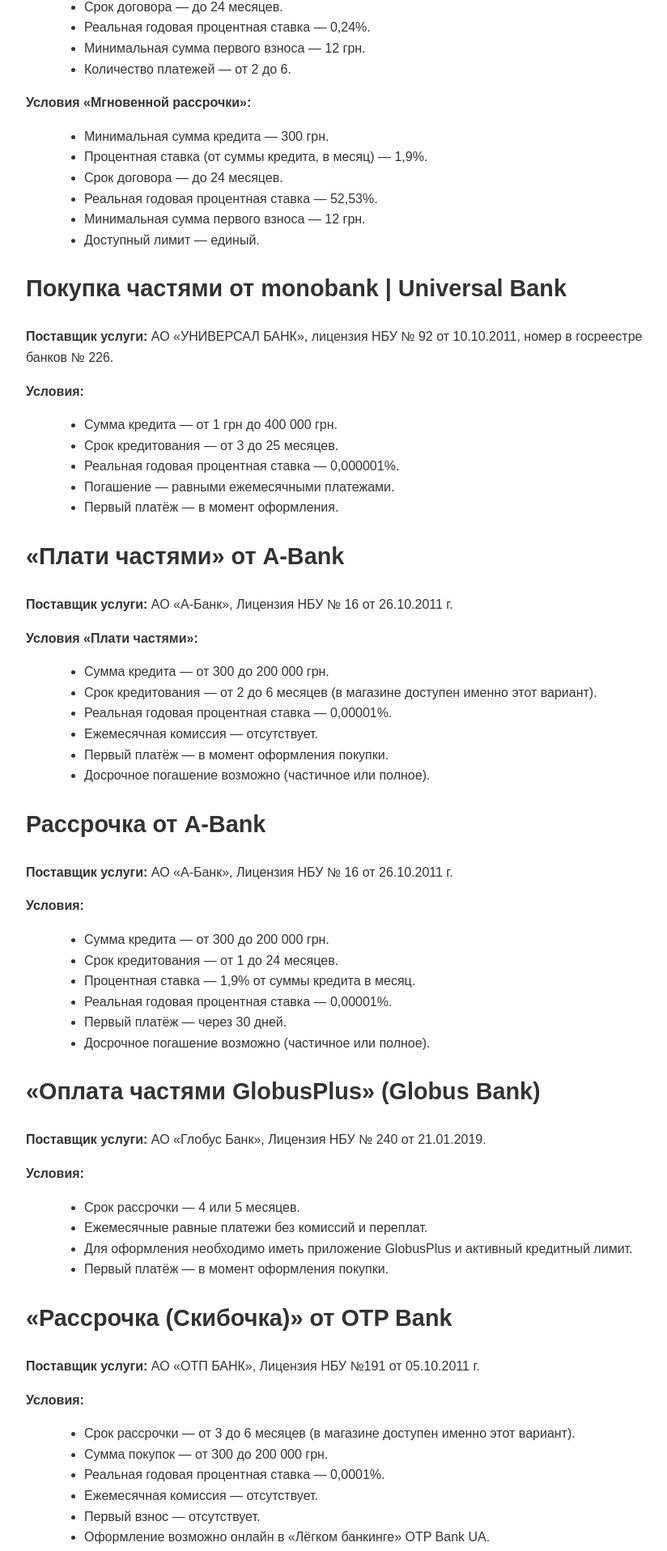
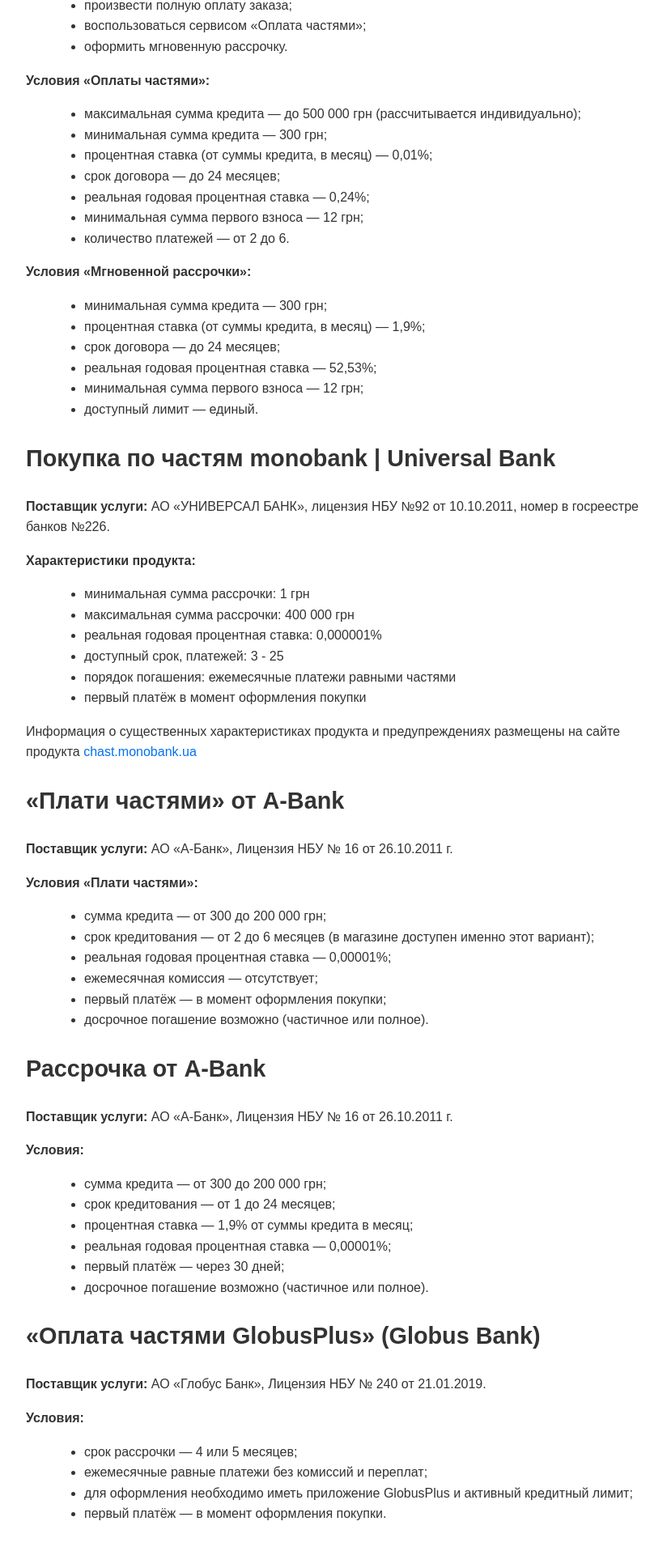
Before and after one commit to smaxim02/mustage_course, a Next.js app: page /payment_info_ru in a window 1280 px wide. Shown: the part 552-2468 px from the top of the page at 81% size, without its empty margins (208-1032 px from the left). Built offline with nearby package versions, Linux system fonts and the light colour scheme.

Commit message:
[Update] text

```diff
--- a/src/app/payment_info_ru/page.tsx
+++ b/src/app/payment_info_ru/page.tsx
@@ -3,15 +3,15 @@
 const PrivacyPolicy = async () => {
   return (
     <main className="privacy-policy">
+      <h1>Оплата</h1>
+      <p>
+        Мы предлагаем несколько удобных способов оплаты для наших клиентов.
+        Выберите оптимальный вариант при оформлении заказа.
+      </p>
+
       <h2>Оплата картами Visa / MasterCard</h2>
-      <p>
-        <strong>Поставщик услуги:</strong> карты любого украинского банка.
-      </p>
-      <p>
-        <strong>Условия:</strong>
-      </p>
       <ul>
-        <li>Оплата возможна картами Visa и MasterCard.</li>
+        <li>Оплата возможна картами любого украинского банка.</li>
         <li>Транзакция осуществляется через защищённый платёжный шлюз.</li>
         <li>
           Поддерживается Google Pay и Apple Pay для быстрой оплаты с мобильного
@@ -25,47 +25,64 @@
         от 05.10.2011 г.
       </p>
       <p>
+        LiqPay — универсальный платёжный сервис от ПриватБанка, который
+        позволяет:
+      </p>
+      <ul>
+        <li>произвести полную оплату заказа;</li>
+        <li>воспользоваться сервисом «Оплата частями»;</li>
+        <li>оформить мгновенную рассрочку.</li>
+      </ul>
+
+      <p>
         <strong>Условия «Оплаты частями»:</strong>
       </p>
       <ul>
         <li>
-          Максимальная сумма кредита — до 500 000 грн (рассчитывается
-          индивидуально).
+          максимальная сумма кредита — до 500 000 грн (рассчитывается
+          индивидуально);
         </li>
-        <li>Минимальная сумма кредита — 300 грн.</li>
-        <li>Процентная ставка (от суммы кредита, в месяц) — 0,01%.</li>
-        <li>Срок договора — до 24 месяцев.</li>
-        <li>Реальная годовая процентная ставка — 0,24%.</li>
-        <li>Минимальная сумма первого взноса — 12 грн.</li>
-        <li>Количество платежей — от 2 до 6.</li>
+        <li>минимальная сумма кредита — 300 грн;</li>
+        <li>процентная ставка (от суммы кредита, в месяц) — 0,01%;</li>
+        <li>срок договора — до 24 месяцев;</li>
+        <li>реальная годовая процентная ставка — 0,24%;</li>
+        <li>минимальная сумма первого взноса — 12 грн;</li>
+        <li>количество платежей — от 2 до 6.</li>
       </ul>
+
       <p>
         <strong>Условия «Мгновенной рассрочки»:</strong>
       </p>
       <ul>
-        <li>Минимальная сумма кредита — 300 грн.</li>
-        <li>Процентная ставка (от суммы кредита, в месяц) — 1,9%.</li>
-        <li>Срок договора — до 24 месяцев.</li>
-        <li>Реальная годовая процентная ставка — 52,53%.</li>
-        <li>Минимальная сумма первого взноса — 12 грн.</li>
-        <li>Доступный лимит — единый.</li>
+        <li>минимальная сумма кредита — 300 грн;</li>
+        <li>процентная ставка (от суммы кредита, в месяц) — 1,9%;</li>
+        <li>срок договора — до 24 месяцев;</li>
+        <li>реальная годовая процентная ставка — 52,53%;</li>
+        <li>минимальная сумма первого взноса — 12 грн;</li>
+        <li>доступный лимит — единый.</li>
       </ul>
 
-      <h2>Покупка частями от monobank | Universal Bank</h2>
+      <h2>Покупка по частям monobank | Universal Bank</h2>
       <p>
-        <strong>Поставщик услуги:</strong> АО «УНИВЕРСАЛ БАНК», лицензия НБУ №
-        92 от 10.10.2011, номер в госреестре банков № 226.
+        <strong>Поставщик услуги:</strong> АО «УНИВЕРСАЛ БАНК», лицензия НБУ №92
+        от 10.10.2011, номер в госреестре банков №226.
       </p>
       <p>
-        <strong>Условия:</strong>
+        <strong>Характеристики продукта:</strong>
       </p>
       <ul>
-        <li>Сумма кредита — от 1 грн до 400 000 грн.</li>
-        <li>Срок кредитования — от 3 до 25 месяцев.</li>
-        <li>Реальная годовая процентная ставка — 0,000001%.</li>
-        <li>Погашение — равными ежемесячными платежами.</li>
-        <li>Первый платёж — в момент оформления.</li>
+        <li>минимальная сумма рассрочки: 1 грн</li>
+        <li>максимальная сумма рассрочки: 400 000 грн</li>
+        <li>реальная годовая процентная ставка: 0,000001%</li>
+        <li>доступный срок, платежей: 3 - 25</li>
+        <li>порядок погашения: ежемесячные платежи равными частями</li>
+        <li>первый платёж в момент оформления покупки</li>
       </ul>
+      <p>
+        Информация о существенных характеристиках продукта и предупреждениях
+        размещены на сайте продукта{' '}
+        <a href="https://chast.monobank.ua">chast.monobank.ua</a>
+      </p>
 
       <h2>«Плати частями» от A-Bank</h2>
       <p>
@@ -76,15 +93,15 @@
         <strong>Условия «Плати частями»:</strong>
       </p>
       <ul>
-        <li>Сумма кредита — от 300 до 200 000 грн.</li>
+        <li>сумма кредита — от 300 до 200 000 грн;</li>
         <li>
-          Срок кредитования — от 2 до 6 месяцев (в магазине доступен именно этот
-          вариант).
+          срок кредитования — от 2 до 6 месяцев (в магазине доступен именно этот
+          вариант);
         </li>
-        <li>Реальная годовая процентная ставка — 0,00001%.</li>
-        <li>Ежемесячная комиссия — отсутствует.</li>
-        <li>Первый платёж — в момент оформления покупки.</li>
-        <li>Досрочное погашение возможно (частичное или полное).</li>
+        <li>реальная годовая процентная ставка — 0,00001%;</li>
+        <li>ежемесячная комиссия — отсутствует;</li>
+        <li>первый платёж — в момент оформления покупки;</li>
+        <li>досрочное погашение возможно (частичное или полное).</li>
       </ul>
 
       <h2>Рассрочка от A-Bank</h2>
@@ -96,12 +113,12 @@
         <strong>Условия:</strong>
       </p>
       <ul>
-        <li>Сумма кредита — от 300 до 200 000 грн.</li>
-        <li>Срок кредитования — от 1 до 24 месяцев.</li>
-        <li>Процентная ставка — 1,9% от суммы кредита в месяц.</li>
-        <li>Реальная годовая процентная ставка — 0,00001%.</li>
-        <li>Первый платёж — через 30 дней.</li>
-        <li>Досрочное погашение возможно (частичное или полное).</li>
+        <li>сумма кредита — от 300 до 200 000 грн;</li>
+        <li>срок кредитования — от 1 до 24 месяцев;</li>
+        <li>процентная ставка — 1,9% от суммы кредита в месяц;</li>
+        <li>реальная годовая процентная ставка — 0,00001%;</li>
+        <li>первый платёж — через 30 дней;</li>
+        <li>досрочное погашение возможно (частичное или полное).</li>
       </ul>
 
       <h2>«Оплата частями GlobusPlus» (Globus Bank)</h2>
@@ -113,13 +130,13 @@
         <strong>Условия:</strong>
       </p>
       <ul>
-        <li>Срок рассрочки — 4 или 5 месяцев.</li>
-        <li>Ежемесячные равные платежи без комиссий и переплат.</li>
+        <li>срок рассрочки — 4 или 5 месяцев;</li>
+        <li>ежемесячные равные платежи без комиссий и переплат;</li>
         <li>
-          Для оформления необходимо иметь приложение GlobusPlus и активный
-          кредитный лимит.
+          для оформления необходимо иметь приложение GlobusPlus и активный
+          кредитный лимит;
         </li>
-        <li>Первый платёж — в момент оформления покупки.</li>
+        <li>первый платёж — в момент оформления покупки.</li>
       </ul>
 
       <h2>«Рассрочка (Скибочка)» от OTP Bank</h2>
@@ -132,15 +149,15 @@
       </p>
       <ul>
         <li>
-          Срок рассрочки — от 3 до 6 месяцев (в магазине доступен именно этот
-          вариант).
+          срок рассрочки — от 3 до 6 месяцев (в магазине доступен именно этот
+          вариант);
         </li>
-        <li>Сумма покупок — от 300 до 200 000 грн.</li>
-        <li>Реальная годовая процентная ставка — 0,0001%.</li>
-        <li>Ежемесячная комиссия — отсутствует.</li>
-        <li>Первый взнос — отсутствует.</li>
-        <li>Оформление возможно онлайн в «Лёгком банкинге» OTP Bank UA.</li>
-        <li>Платежи осуществляются равными частями ежемесячно.</li>
+        <li>сумма покупок — от 300 до 200 000 грн;</li>
+        <li>реальная годовая процентная ставка — 0,0001%;</li>
+        <li>ежемесячная комиссия — отсутствует;</li>
+        <li>первый взнос — отсутствует;</li>
+        <li>оформление возможно онлайн в «Лёгком банкинге» OTP Bank UA;</li>
+        <li>платежи осуществляются равными частями ежемесячно.</li>
       </ul>
     </main>
   );
```
Also changed, not shown: src/app/payment_info/page.tsx (+40 -22 lines).
